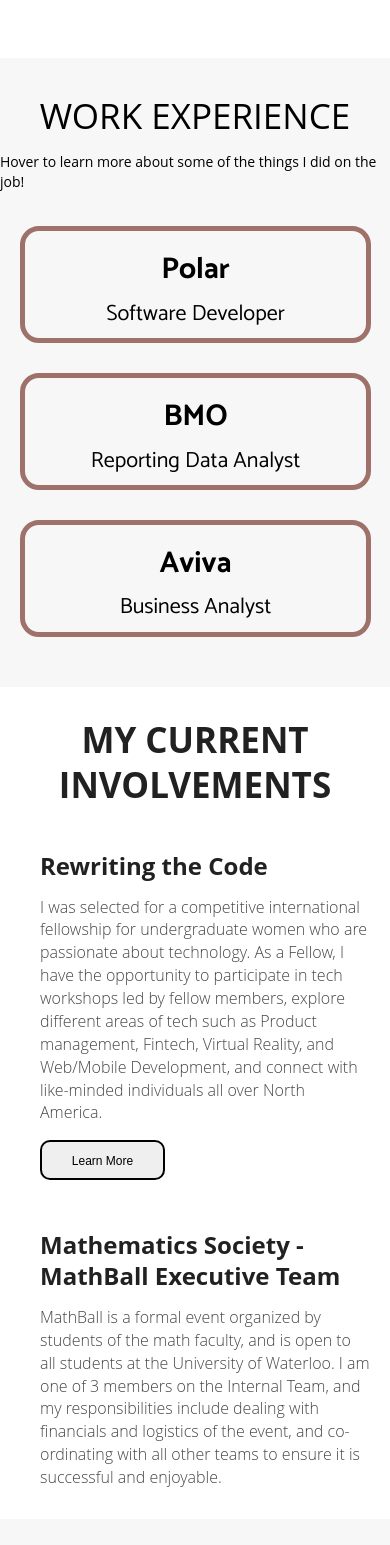
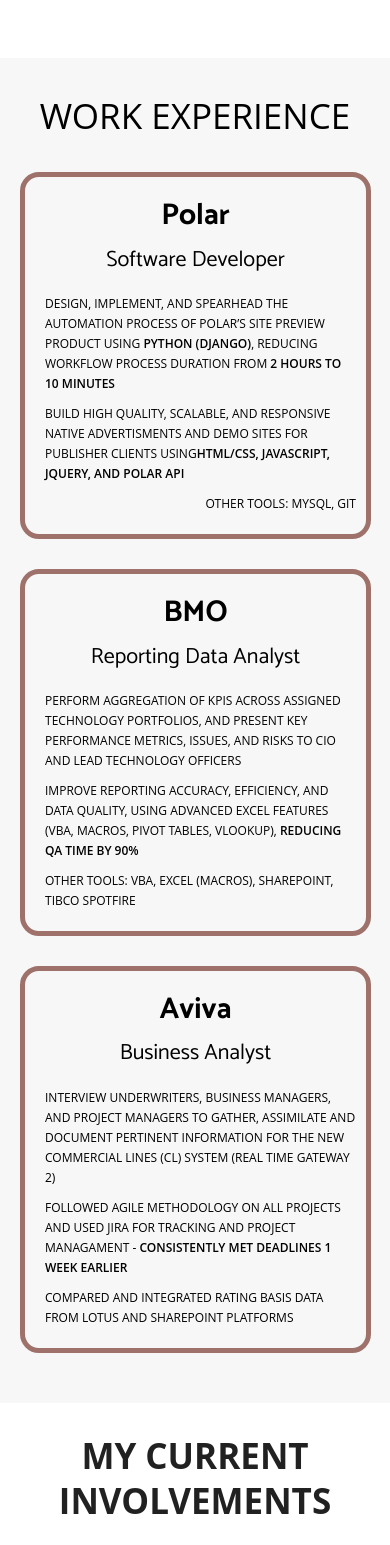
Before and after one commit to vicctorialo/personal-website, a React (Create React App) app: page / in a window 390 px wide. Shown: the part 2299-3844 px from the top of the page. Built offline with nearby package versions, Linux system fonts and the light colour scheme; a web font is replaced by a local one.

Commit message:
added text for mobile option

```diff
--- a/src/Components/Work.jsx
+++ b/src/Components/Work.jsx
@@ -6,7 +6,7 @@
     return (
       <div className="work work-mobile">
         <h1 className="work-header">Work Experience</h1>
-        <p id="work-description">
+        <p id="work-subheader">
           {" "}
           Hover to learn more about some of the things I did on the job!
         </p>
@@ -14,14 +14,68 @@
           <div className="polar work-block">
             <h1 className="work-loc">Polar</h1>
             <h3 className="work-title">Software Developer</h3>
+            <div className="work-desc">
+              <ul>
+                <li>
+                  Design, implement, and spearhead the automation process of
+                  Polar’s site preview product using <b>Python (Django)</b>,
+                  reducing workflow process duration from{" "}
+                  <b>2 hours to 10 minutes</b>
+                </li>
+                <li>
+                  Build high quality, scalable, and responsive native
+                  advertisments and demo sites for publisher clients using
+                  <b>HTML/CSS, Javascript, JQuery, and Polar API </b>{" "}
+                </li>
+                <li>Other tools: MySQL, Git</li>
+              </ul>
+            </div>
           </div>
           <div className="bmo work-block">
             <h1 className="work-loc">BMO</h1>
             <h3 className="work-title">Reporting Data Analyst</h3>
+            <div className="work-desc">
+              <ul>
+                <li>
+                  Perform aggregation of KPIs across assigned technology
+                  portfolios, and present key performance metrics, issues, and
+                  risks to CIO and lead technology officers
+                </li>
+                <li>
+                  {" "}
+                  Improve reporting accuracy, efficiency, and data quality,
+                  using advanced Excel features (VBA, macros, pivot tables,
+                  vlookup), <b>reducing QA time by 90%</b>{" "}
+                </li>
+                <li>
+                  {" "}
+                  Other tools: VBA, Excel (Macros), SharePoint, TIBCO Spotfire
+                </li>
+              </ul>
+            </div>
           </div>
           <div className="aviva work-block">
             <h1 className="work-loc">Aviva</h1>
             <h3 className="work-title">Business Analyst</h3>
+            <div className="work-desc">
+              <ul>
+                <li>
+                  Interview underwriters, business managers, and project
+                  managers to gather, assimilate and document pertinent
+                  information for the new Commercial Lines (CL) system (Real
+                  Time Gateway 2){" "}
+                </li>
+                <li>
+                  Followed agile methodology on all projects and used JIRA for
+                  tracking and project managament -{" "}
+                  <b>consistently met deadlines 1 week earlier </b>
+                </li>
+                <li>
+                  Compared and integrated rating basis data from Lotus and
+                  SharePoint platforms{" "}
+                </li>
+              </ul>
+            </div>
           </div>
         </div>
       </div>
```
